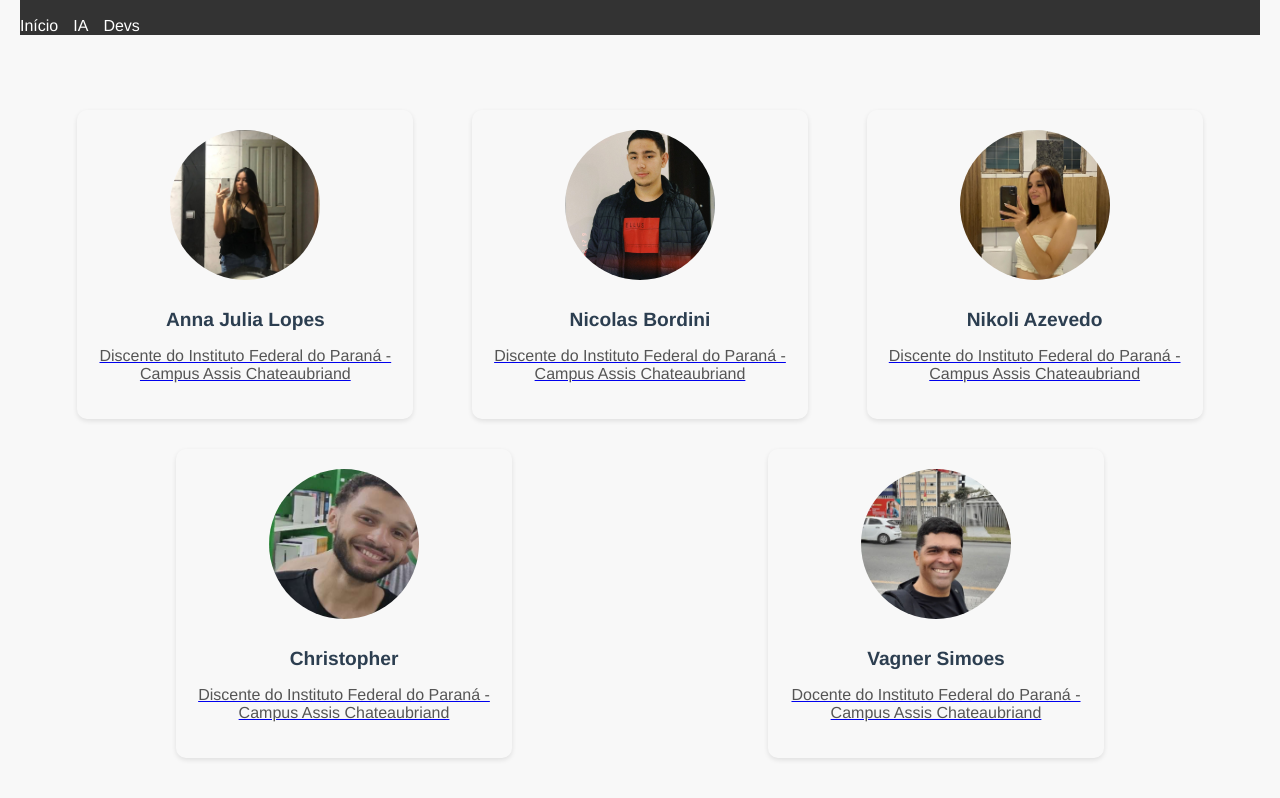
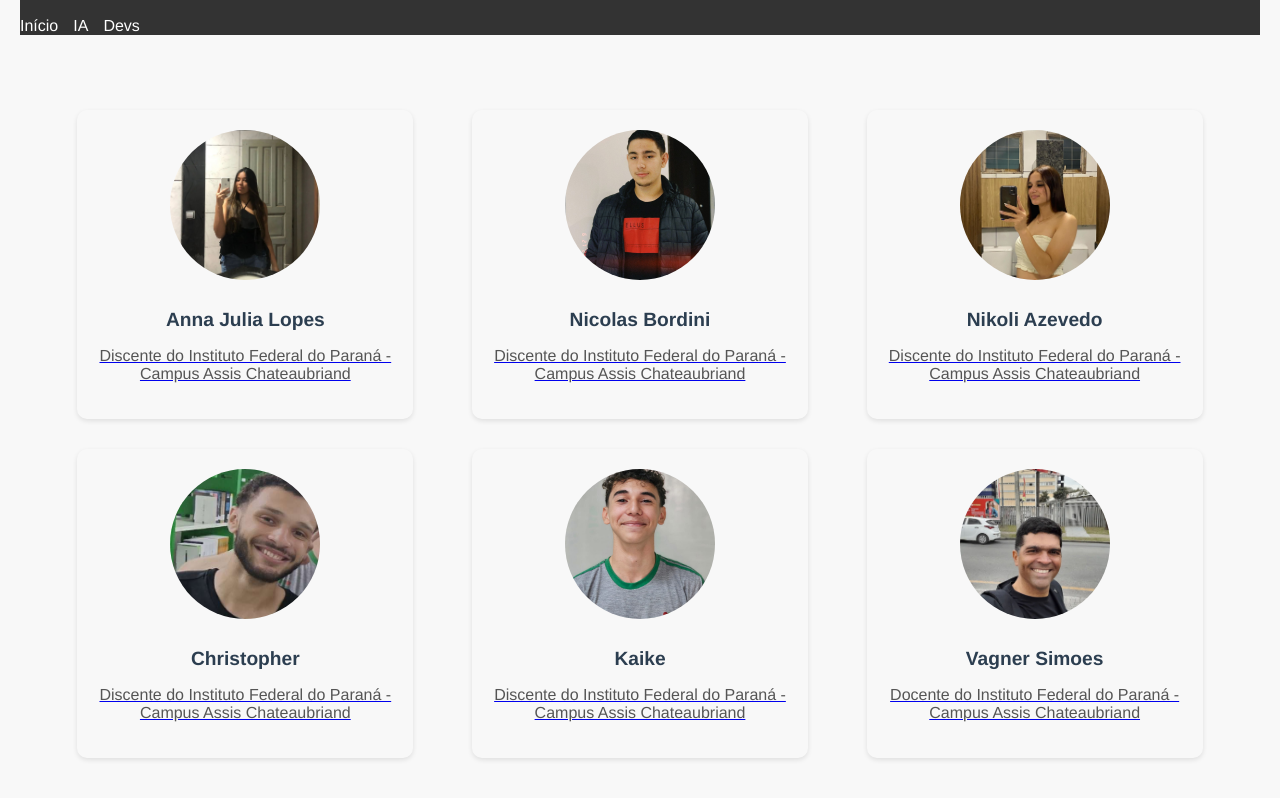
Before and after one commit to vagnersantosbsi/sabia-faq-ifpr-assis, a Vue app: page /sobre in a window 1280 px wide. Shown: the top 798 px of the page. Built offline with nearby package versions, Linux system fonts and the light colour scheme.

Commit message:
Add files via upload

```diff
--- a/src/components/SobreBot.vue
+++ b/src/components/SobreBot.vue
@@ -21,6 +21,7 @@ import fotoNicolas from "@/assets/foto-nicolas.jpg";
 import fotoNikoli from "@/assets/foto-nikoli.jpg";
 import fotoNovo3 from "@/assets/foto-novo3.jpg";
 import fotoNovo4 from "@/assets/foto-christopher.jpg";
+import fotoNovo5 from "@/assets/foto-kaike.jpg";
 
 
 export default {
@@ -54,6 +55,13 @@ export default {
                 {
                     name: "Christopher",
                     image: fotoNovo4,
+                    link: "https://www.instagram.com/novoautor1",
+                    description:
+                        "Discente do Instituto Federal do Paraná - Campus Assis Chateaubriand",
+                },
+                {
+                    name: "Kaike",
+                    image: fotoNovo5,
                     link: "https://www.instagram.com/novoautor1",
                     description:
                         "Discente do Instituto Federal do Paraná - Campus Assis Chateaubriand",
```
Also changed, not shown: src/assets/foto-kaike.jpg (added).
